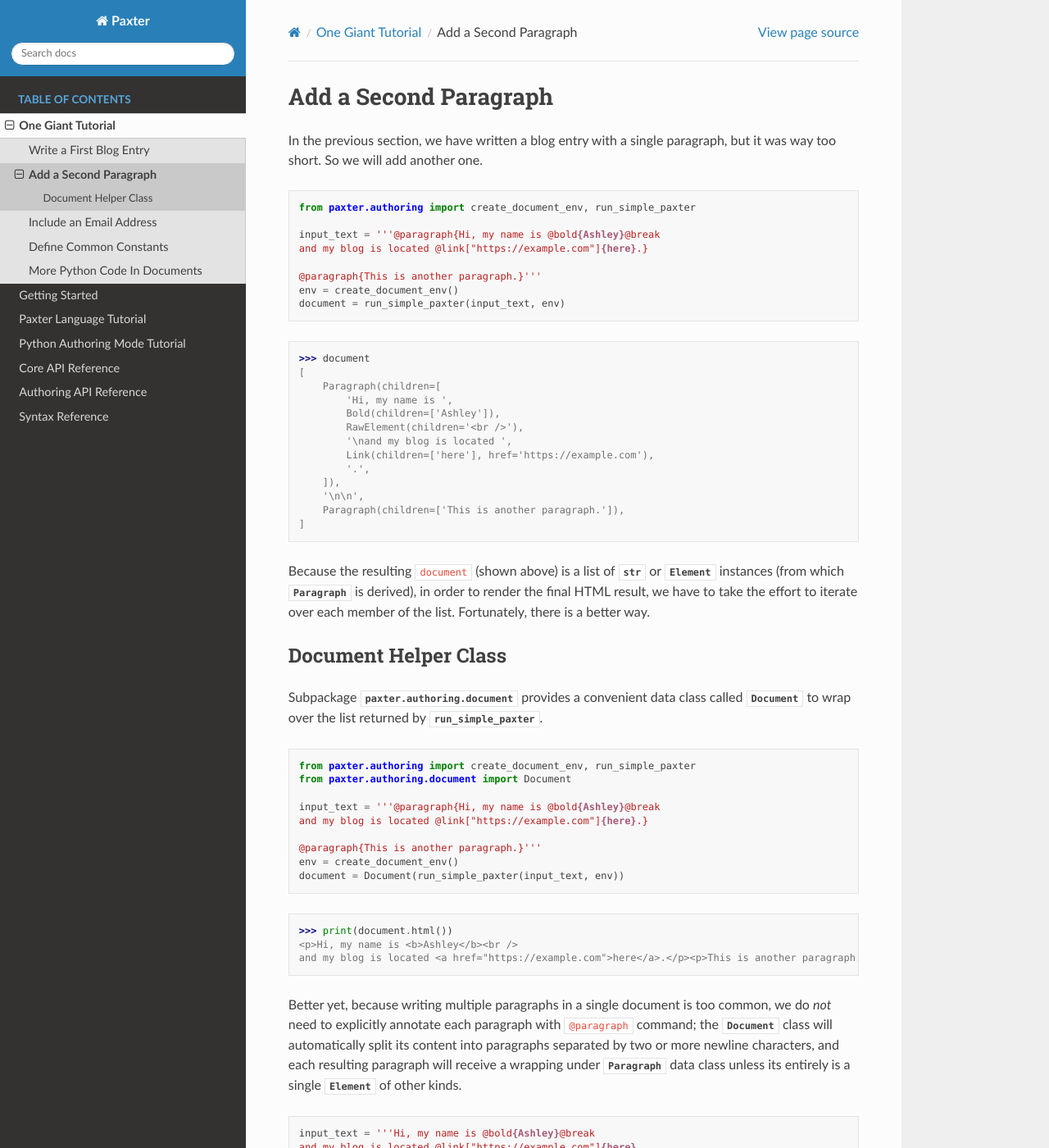
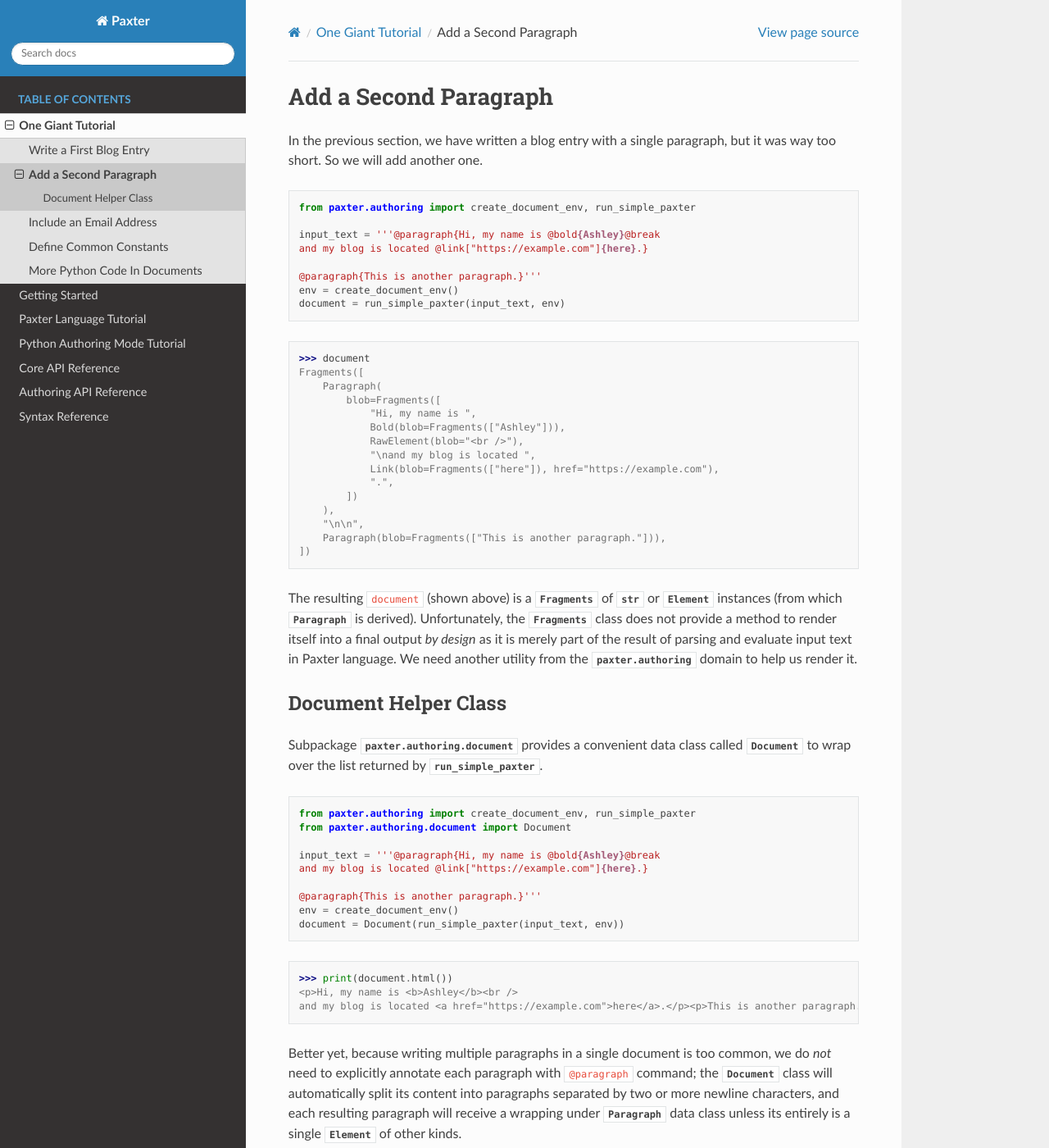
Before and after one commit to abhabongse/paxter, a Sphinx documentation site: the page built from docs/tutorial/add-a-second-paragraph.rst, in a window 1280 px wide and 1400 px high. Shown: the whole window at 82% size. Built offline with Sphinx 7.4.7 and the Read the Docs theme 2.0.0, drawn with Linux system fonts in a browser that asks for light colours; the version number could not be read and is left out; some of the changed text lies outside the part shown.

Commit message:
Improved tutorial: Add a Second Paragraph

```diff
--- a/docs/tutorial/add-a-second-paragraph.rst
+++ b/docs/tutorial/add-a-second-paragraph.rst
@@ -21,25 +21,31 @@ So we will add another one.
 .. code-block:: pycon
 
    >>> document
-   [
-       Paragraph(children=[
-           'Hi, my name is ',
-           Bold(children=['Ashley']),
-           RawElement(children='<br />'),
-           '\nand my blog is located ',
-           Link(children=['here'], href='https://example.com'),
-           '.',
-       ]),
-       '\n\n',
-       Paragraph(children=['This is another paragraph.']),
-   ]
+   Fragments([
+       Paragraph(
+           blob=Fragments([
+               "Hi, my name is ",
+               Bold(blob=Fragments(["Ashley"])),
+               RawElement(blob="<br />"),
+               "\nand my blog is located ",
+               Link(blob=Fragments(["here"]), href="https://example.com"),
+               ".",
+           ])
+       ),
+       "\n\n",
+       Paragraph(blob=Fragments(["This is another paragraph."])),
+   ])
 
-Because the resulting ``document`` (shown above)
-is a list of :class:`str` or :class:`Element <paxter.authoring.document.Element>` instances
-(from which :class:`Paragraph <paxter.authoring.document.Paragraph>` is derived),
-in order to render the final HTML result,
-we have to take the effort to iterate over each member of the list.
-Fortunately, there is a better way.
+The resulting ``document`` (shown above)
+is a :class:`Fragments <paxter.evaluator.Fragments>` of
+:class:`str` or :class:`Element <paxter.authoring.document.Element>` instances
+(from which :class:`Paragraph <paxter.authoring.document.Paragraph>` is derived).
+Unfortunately, the :class:`Fragments <paxter.evaluator.Fragments>` class
+does not provide a method to render itself into a final output *by design*
+as it is merely part of the result of parsing and evaluate
+input text in Paxter language.
+We need another utility from the :mod:`paxter.authoring`
+domain to help us render it.
 
 
 Document Helper Class
@@ -89,6 +95,23 @@ unless its entirely is a single :class:`Element <paxter.authoring.document.Eleme
 
 .. code-block:: pycon
 
+   >>> document
+   Document(
+       blob=Fragments([
+           Paragraph(
+               blob=Fragments([
+                   "Hi, my name is ",
+                   Bold(blob=Fragments(["Ashley"])),
+                   RawElement(blob="<br />"),
+                   "\nand my blog is located ",
+                   Link(blob=Fragments(["here"]), href="https://example.com"),
+                   ".",
+               ])
+           ),
+           Paragraph(blob=Fragments(["This is another paragraph."])),
+           Bold(blob=Fragments(["This is a third paragraph."])),
+       ])
+   )
    >>> print(document.html())
    <p>Hi, my name is <b>Ashley</b><br />
    and my blog is located <a href="https://example.com">here</a>.</p><p>This is another paragraph.</p><b>This is a third paragraph.</b>
```
